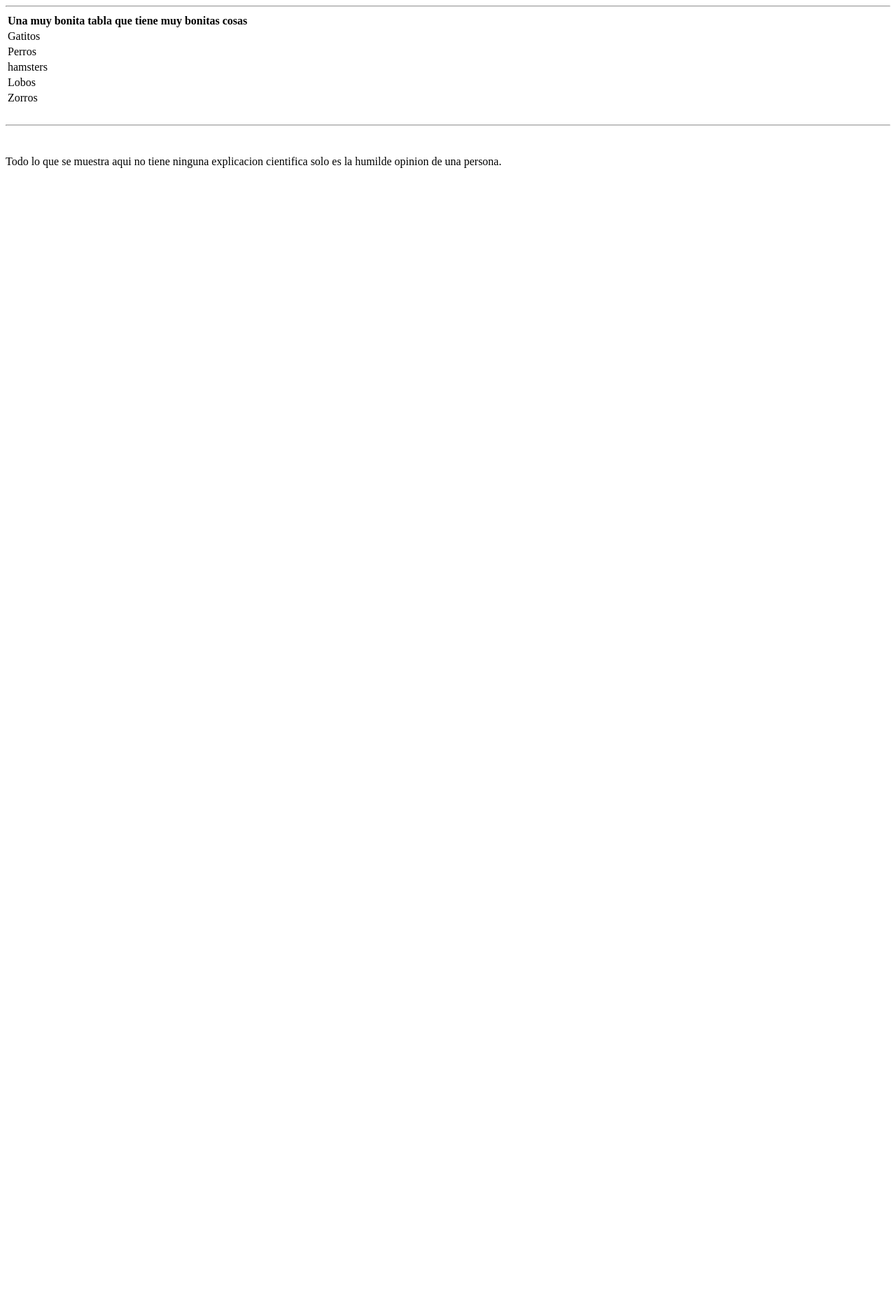
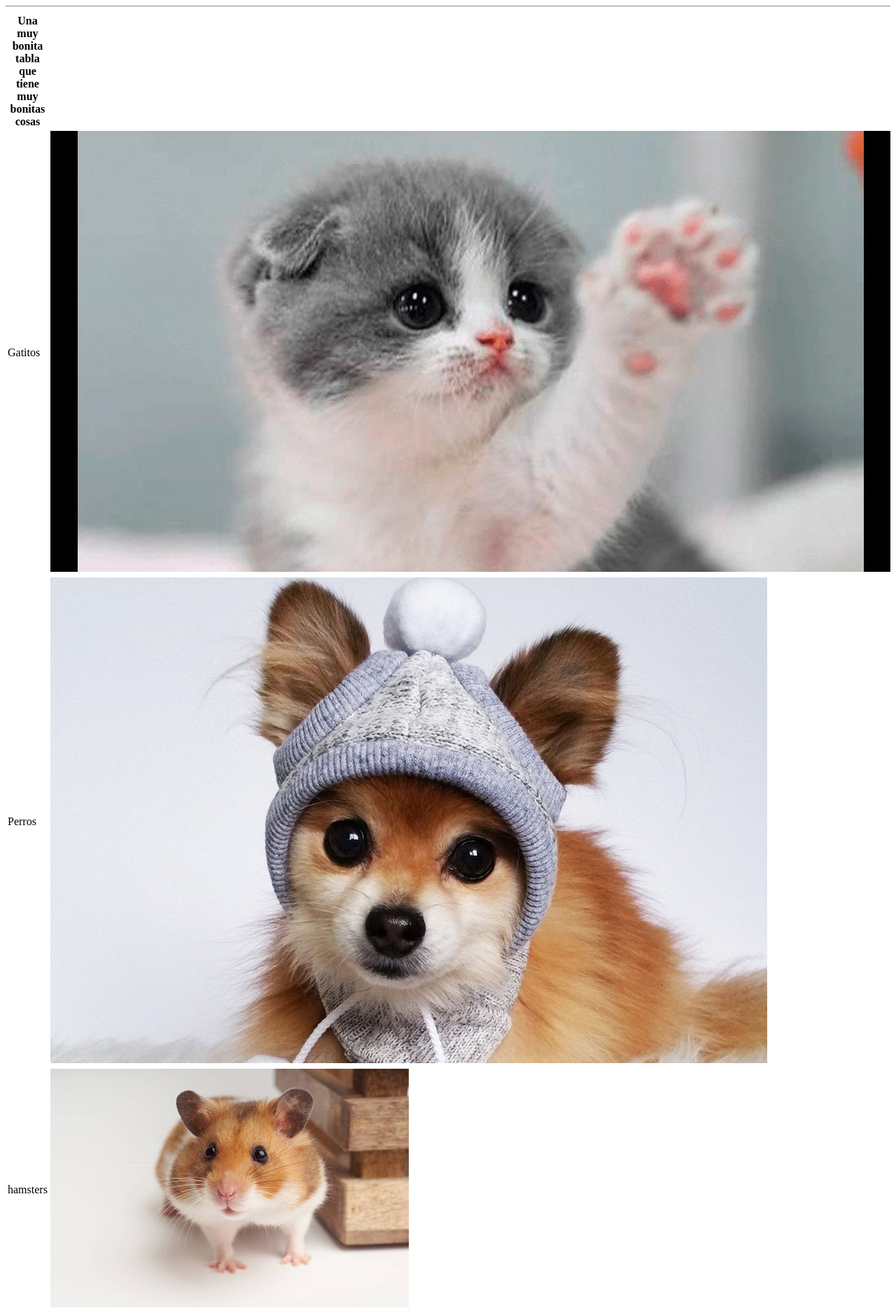
Before and after one commit to Badillo-Diego/Proyecto, a plain HTML site: page index.html in a window 1280 px wide. Shown: the top 1876 px of the page at 70% size. Before the commit the page ends 800 px from the top, so only its background shows below. Drawn offline with Linux system fonts and the light colour scheme.

Commit message:
Las imagenes han sido agregadas solo falta agregar estilos

```diff
--- a/index.html
+++ b/index.html
@@ -18,7 +18,7 @@
                 Gatitos
             </td>
             <td>
-
+                <img src="gatito.jpg" alt="Descripción de esta maravillosa imagen">
             </td>
         </tr>
         <tr>
@@ -26,19 +26,21 @@
                 Perros
             </td>
             <td>
-
+                <img src="perrito.jpg">
             </td>
         </tr>
         <tr>
             <td>
                 hamsters
             </td>
-            <td></td>
+            <td>
+                <img src="hamster.jpg">
+            </td>
         </tr>
         <tr>
             <td>Lobos</td>
             <td>
-
+                <img src="lobo.jpg">
             </td>
         </tr>
         <tr>
@@ -46,7 +48,7 @@
                 Zorros
             </td>
             <td>
-
+                <img src="zorro.jpg">
             </td>
         </tr>
     </Table>
```
Also changed, not shown: gatito.jpg (added), hamster.jpg (added), lobo.jpg (added), perrito.jpg (added), zorro.jpg (added).
